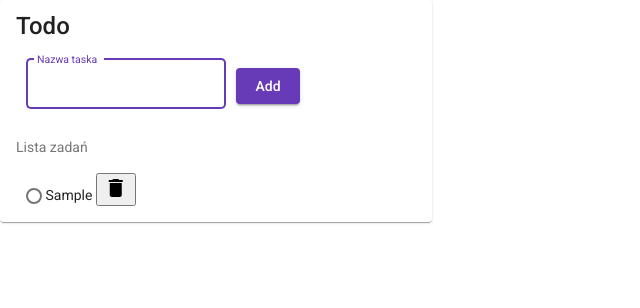
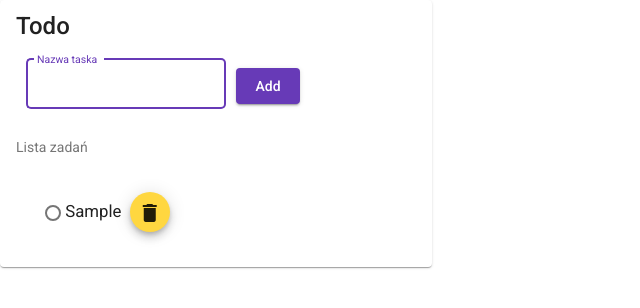
Before and after one commit to wiktfic226/angular-to-do-list, an Angular app: page / in a window 1280 px wide. Both pictures are taken after typing "Sample" into the empty fields and a click on the button "Add". Shown: the top 308 px of the page, without its empty margins (0-640 px from the left). Built offline with nearby package versions, Linux system fonts and the light colour scheme.

Commit message:
feat: some minor changes

```diff
--- a/src/app/todoitem/todo-item.component.html
+++ b/src/app/todoitem/todo-item.component.html
@@ -1,7 +1,14 @@
 <mat-list-item role="listitem" class="item-component">
-    <mat-checkbox (change)="markTask()" color="accent" class="done-checkbox"></mat-checkbox>
-    {{getItemName()}}
-    <button type="button" class="button-todo" color="primary" (click)="deleteTask()">
-        <mat-icon>delete</mat-icon>
-    </button>
+  <mat-checkbox
+    (change)="markTask()"
+    class="done-checkbox"
+  ></mat-checkbox>
+  {{ getItemName() }}&nbsp;
+  <button
+    type="button"
+    mat-mini-fab
+    (click)="deleteTask()"
+  >
+    <mat-icon>delete</mat-icon>
+  </button>
 </mat-list-item>
--- a/src/app/todoitem/todo-item.component.scss
+++ b/src/app/todoitem/todo-item.component.scss
@@ -1,12 +1,17 @@
 .item-component {
-    margin: auto;
+    padding: 5%;
+    display: inline-block;
+    font-size: larger;
 }
+
 
 ::ng-deep .done-checkbox {
     & .mat-checkbox-background, .mat-checkbox-frame {
       border-radius: 70% !important;
-    }
-    &.mat-checkbox-focused {
-        background-color: green
+      size: 120%;
     }
   }
+
+  ::ng-deep .mat-checkbox-checked.mat-accent .mat-checkbox-background {
+    background-color: green !important;
+  }
```
